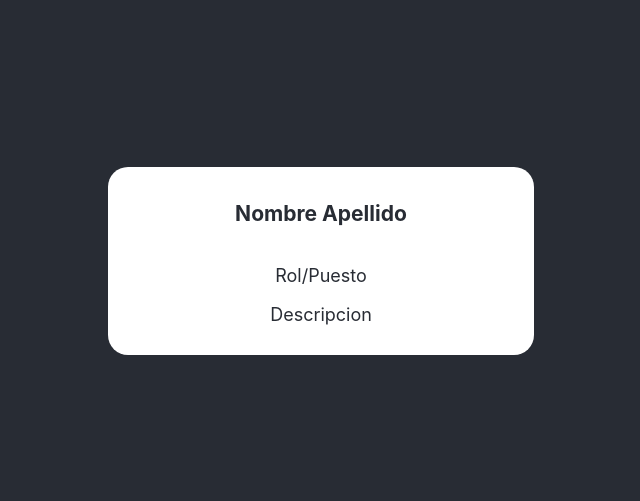
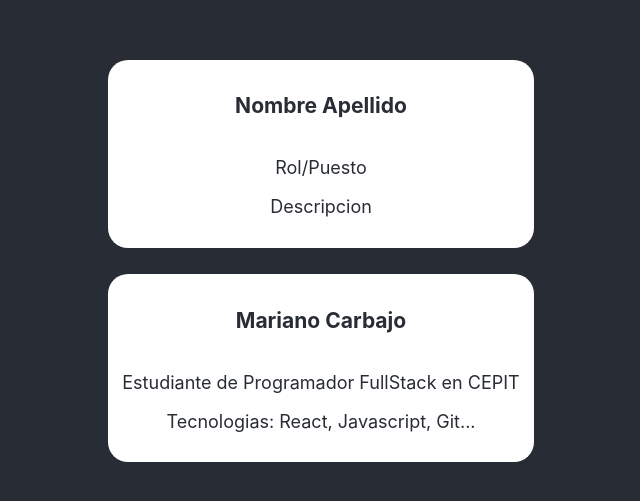
Before and after one commit to AlejandroSantini/git-practice, a React (Create React App) app: page / in a window 1280 px wide. Shown: the part 139-640 px from the top of the page, without its empty margins (319-959 px from the left). Built offline with nearby package versions, Linux system fonts and the light colour scheme.

Commit message:
add Mariano card

```diff
--- a/src/App.js
+++ b/src/App.js
@@ -11,6 +11,13 @@
                   <p>Descripcion</p>
                </div>
             </div>
+            <div className="card">
+               <h3>Mariano Carbajo</h3>
+               <div>
+                  <p>Estudiante de Programador FullStack en CEPIT</p>
+                  <p>Tecnologias: React, Javascript, Git...</p>
+               </div>
+            </div>
          </header>
       </div>
    );
```
